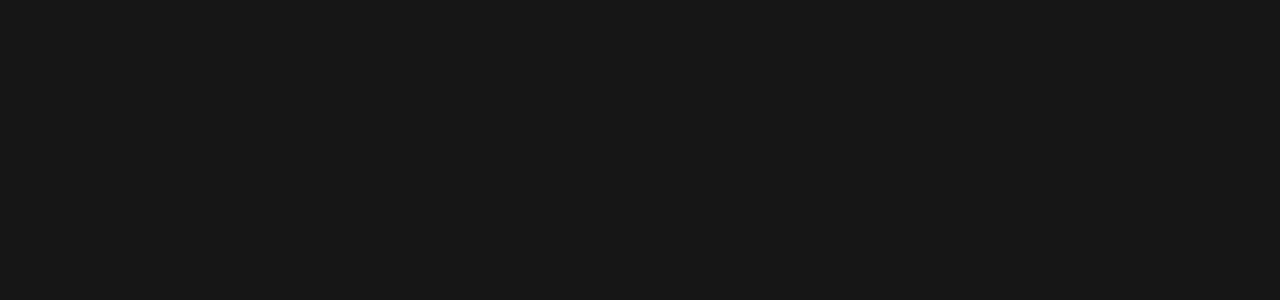
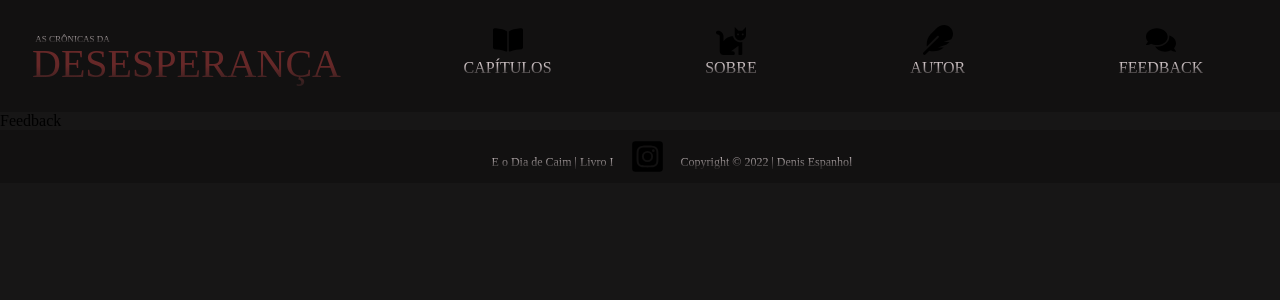
Before and after one commit to denisespanhol/AsCronicasDaDesesperanca, a React (Create React App) app in the folder as-cronicas-da-desesperanca/: page /feedback in a window 1280 px wide. Shown: the top 300 px of the page. Built offline with nearby package versions, Linux system fonts and the light colour scheme; a web font is replaced by a local one.

Commit message:
Iniciando desenvolvimento da feedback page

```diff
--- a/as-cronicas-da-desesperanca/src/Routes.js
+++ b/as-cronicas-da-desesperanca/src/Routes.js
@@ -5,6 +5,7 @@
 import AuthorsPage from "./pages/AuthorsPage";
 import AboutPage from "./pages/AboutPage";
 import Prologue from "./pages/Chapters/Prologue";
+import Feedback from "./pages/Feedback";
 
 export default function Routes() {
   return (
@@ -14,6 +15,7 @@
       <Route path="/chapters" component={ ChaptersPage } />
       <Route path="/author" component={ AuthorsPage } />
       <Route path="/about" component={ AboutPage } />
+      <Route path="/feedback" component={ Feedback } />
     </Switch>
   );
 }
--- a/as-cronicas-da-desesperanca/src/components/Header.jsx
+++ b/as-cronicas-da-desesperanca/src/components/Header.jsx
@@ -68,7 +68,13 @@
         </section>
         <section className='divNav'>
           <img src={ solidComment } alt="writerIcon" width={ 30 } height={ 30 } className="icon" />
-          <p className='navLinks'>FEEDBACK</p>
+          <Link
+            to='/feedback'
+            style={{ textDecoration: 'none' }}
+            onClick={ handleChapterClick }
+          >
+            <p className='navLinks'>FEEDBACK</p>
+          </Link>
         </section>
       </nav>
     </header>
--- /dev/null
+++ b/as-cronicas-da-desesperanca/src/pages/Feedback.js
@@ -0,0 +1,15 @@
+import React from 'react';
+import Header from '../components/Header';
+import Footer from '../components/Footer';
+
+export default function Feedback() {
+  return (
+    <section>
+      <Header />
+      <main>
+        Feedback
+      </main>
+      <Footer />
+    </section>
+  );
+}
```
